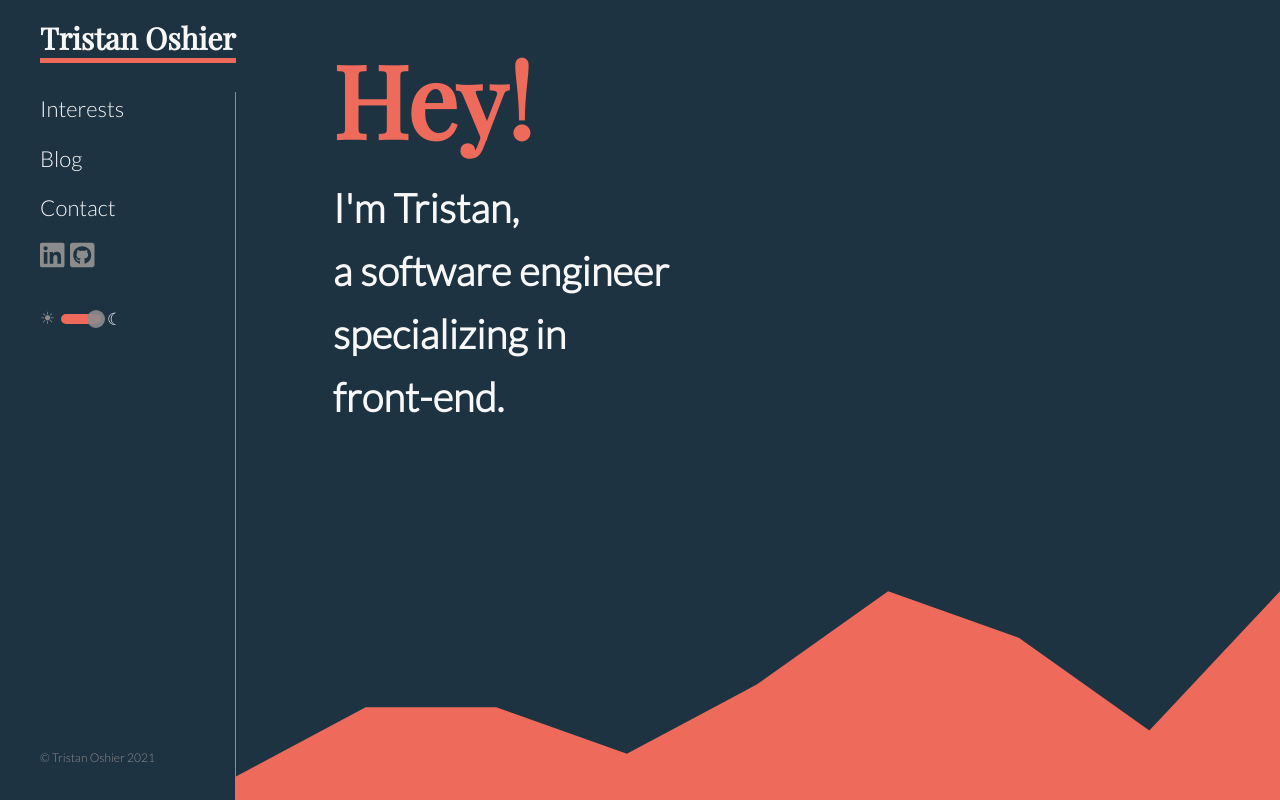
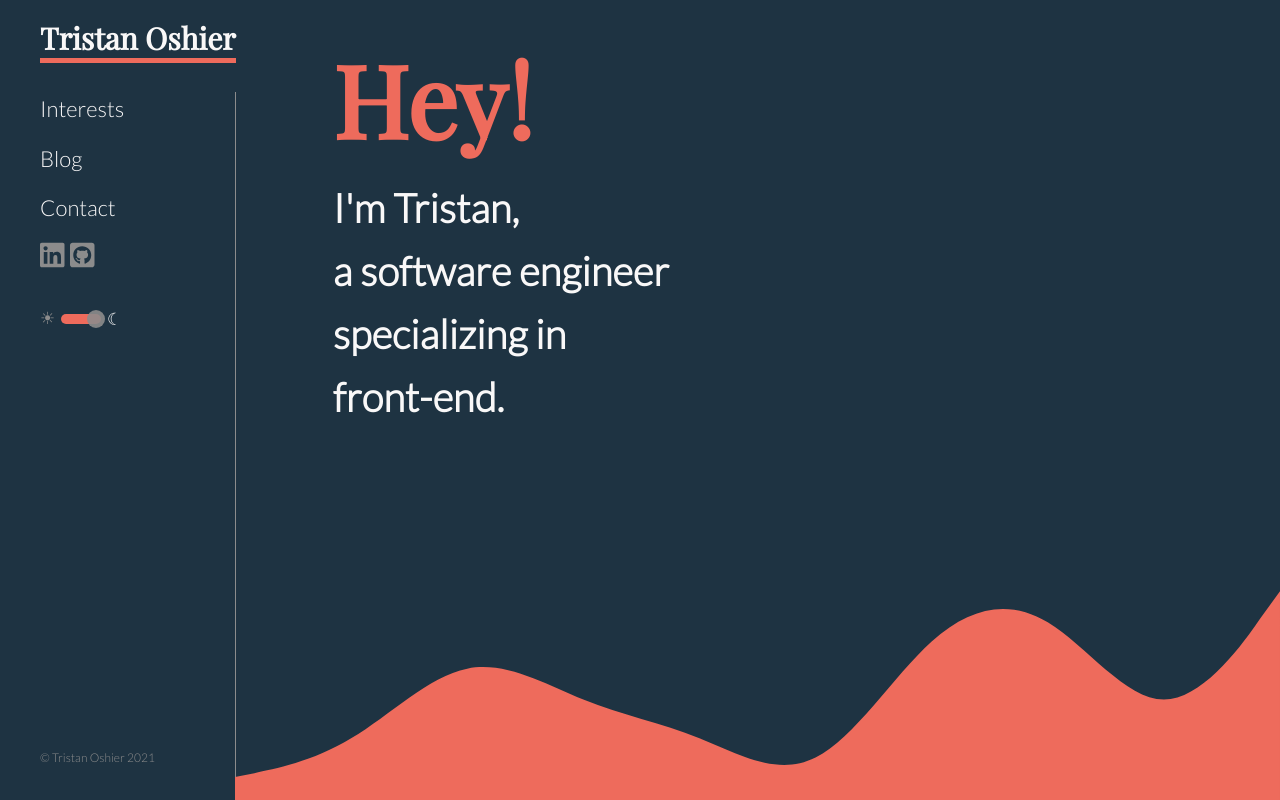
Before and after one commit to Tristanoshier/landing-page-client, a React (Create React App) app: page / in a window 1280 px wide. Built offline with nearby package versions, Linux system fonts and the light colour scheme.

Commit message:
change svg from mountains to waves

```diff
--- a/src/components/Pages/Main.jsx
+++ b/src/components/Pages/Main.jsx
@@ -3,10 +3,11 @@ export const Main = (props) => {
         <div className="main">
             <p className={props.darkMode ? "intro-darkmode" : "intro-lightmode"}><span id="welcome-header">Hey!</span><br />I'm Tristan,<br />a software engineer<br />specializing in<br />front-end.</p>
 
-            {/* svg mountains */}
+            {/* svg waves */}
             <svg className="abstract-mountains" xmlns="http://www.w3.org/2000/svg" viewBox="0 0 1440 320">
-                <path fill={props.darkMode ? "#EE6B5C" : "#8C8C8C" } fillOpacity="1" d="M0,288L180,192L360,192L540,256L720,160L900,32L1080,96L1260,224L1440,32L1440,320L1260,320L1080,320L900,320L720,320L540,320L360,320L180,320L0,320Z"></path>
+                <path fill={props.darkMode ? "#EE6B5C" : "#1E3342"} fillOpacity="1" d="M0,288L26.7,282.7C53.3,277,107,267,160,234.7C213.3,203,267,149,320,138.7C373.3,128,427,160,480,181.3C533.3,203,587,213,640,234.7C693.3,256,747,288,800,261.3C853.3,235,907,149,960,101.3C1013.3,53,1067,43,1120,74.7C1173.3,107,1227,181,1280,181.3C1333.3,181,1387,107,1413,69.3L1440,32L1440,320L1413.3,320C1386.7,320,1333,320,1280,320C1226.7,320,1173,320,1120,320C1066.7,320,1013,320,960,320C906.7,320,853,320,800,320C746.7,320,693,320,640,320C586.7,320,533,320,480,320C426.7,320,373,320,320,320C266.7,320,213,320,160,320C106.7,320,53,320,27,320L0,320Z"></path>
             </svg>
+
         </div>
     )
 }
--- a/src/css/interests.css
+++ b/src/css/interests.css
@@ -12,7 +12,7 @@
     display: flex;
     justify-content: center;
     /* border-bottom: 1px var(--white) solid; */
-    line-height: 2;
+    line-height: 1.5;
     margin-bottom: 40px;
 }
 
```
